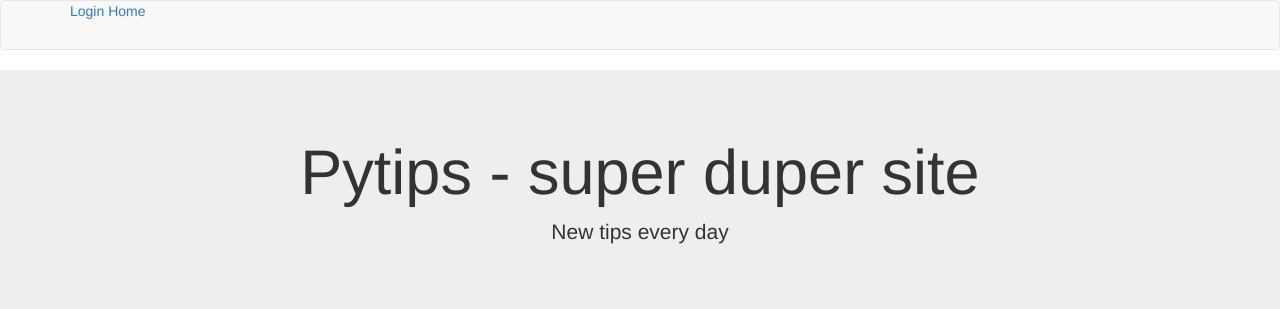
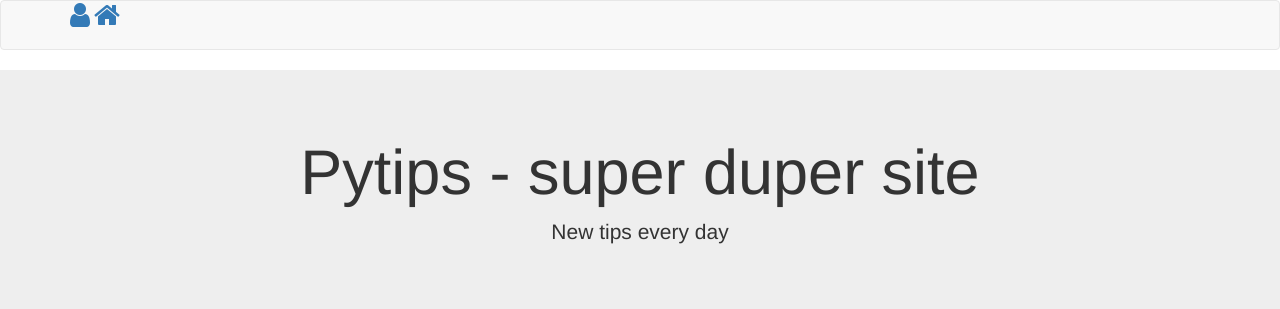
Before and after one commit to lexluter1988/pytips, a Flask app: page /auth/register in a window 1280 px wide. Shown: the top 309 px of the page. Run offline with Flask 2, Linux system fonts and the light colour scheme; some libraries are stand-ins or nearby versions.

Commit message:
closes #13

```diff
--- a/app/templates/main/base.html
+++ b/app/templates/main/base.html
@@ -24,12 +24,12 @@
                     <div class="container">
                         <div class="nav navbar-nav">
                             {% if current_user.is_anonymous %}
-                            <a href="{{ url_for('auth.login') }}">{{ _('Login') }}</a>
+                            <a href="{{ url_for('auth.login') }}"><span class="fa fa-user fa-2x"></span></a>
                             {% else %}
                             <a href="{{ url_for('main.user', username=current_user.username) }}">{{ current_user.username }}</a>
-                            <a href="{{ url_for('auth.logout') }}">{{ _('Logout') }}</a>
+                            <a href="{{ url_for('auth.logout') }}"><span class="fa fa-sign-out fa-2x"></span></a>
                             {% endif %}
-                            <a href="{{ url_for('main.index') }}">{{ _('Home') }}</a>
+                            <a href="{{ url_for('main.index') }}"><span class="fa fa-home fa-2x"></span></a>
                         </div>
                     </div>
                 </nav>
```
